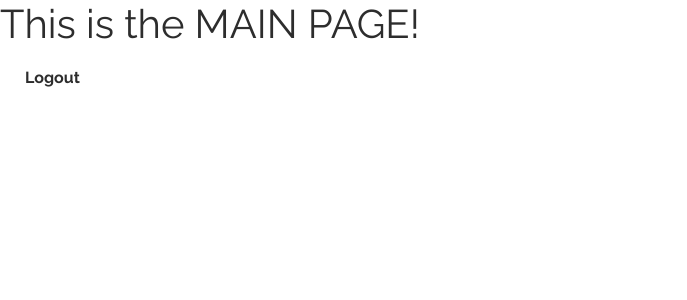
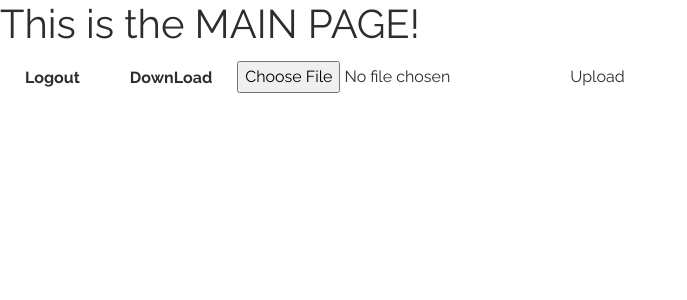
Before and after one commit to nc-mannequin/SheetShare, a Vue app: page /main in a window 1280 px wide. Shown: the top 300 px of the page, without its empty margins (0-687 px from the left). Built offline with nearby package versions, Linux system fonts and the light colour scheme; no server answers; sample sign-in values are in the browser's storage.

Commit message:
Test Upload/Download files - status:success

```diff
--- a/src/main.js
+++ b/src/main.js
@@ -6,6 +6,7 @@ import './assets/bootstrap/css/bootstrap.min.css'
 import './assets/main.css'
 
 import { initializeApp } from "firebase/app";
+import { getStorage } from "firebase/storage";
 
 const firebaseConfig = {
     apiKey: "AIzaSyDmpQpD4A2xZP_UCzZNrG7jjiKRkNe2Z_4",
@@ -18,7 +19,8 @@ const firebaseConfig = {
   };
 
 // Initialize Firebase
-initializeApp(firebaseConfig);
+const firebaseApp = initializeApp(firebaseConfig);
+getStorage(firebaseApp)
 
 const app = createApp(App)
 
--- a/src/views/MainView.vue
+++ b/src/views/MainView.vue
@@ -1,11 +1,13 @@
 <script>
 import {getAuth, signOut, onAuthStateChanged} from 'firebase/auth'
+import { getStorage, ref, getDownloadURL, uploadBytes } from "firebase/storage";
 
-export default {
+export default{
   name: 'MainPage',
   data () {
     return {
-        auth: getAuth(), isLoggedIn: false
+        auth: getAuth(),
+        isLoggedIn: false
     }
   },
   mounted () {
@@ -27,7 +29,39 @@ export default {
             .catch((error)=>{
                 alert(error.message)
             })
+    },
+    testDownload(){
+      // Create a reference to the file we want to download
+      const storage = getStorage();
+      const starsRef = ref(storage, 'yum.png');
+      getDownloadURL(starsRef)
+      .then((url)=>{
+        console.log(url)
+      })
+      .catch((error) => {
+        console.log(error)
+      })
+    },
+    testUpload(event){
+      const storage = getStorage();
+      // Create the file metadata
+      /** @type {any} */
+      const metadata = {
+        contentType: 'image/jpeg'
+      };
+
+      // Upload file and metadata to the object 'images/mountains.jpg'
+      const storageRef = ref(storage, 'Test');
+      console.log(event)
+      const file = event.target.files[0]
+      console.log(file)
+      uploadBytes(storageRef, file, metadata)
+      .then((snapshot)=>{
+        console.log(snapshot)
+      })
     }
+
+
   }
 }
 </script>
@@ -35,6 +69,8 @@ export default {
 <template>
 <h1>This is the MAIN PAGE!</h1>
 <button class="btn btn-default"  @click="logout">Logout</button>
+<button class="btn btn-default"  @click="testDownload">DownLoad</button>
+<input type="file" @change="testUpload">Upload
 </template>
 
 <style scoped>
```
